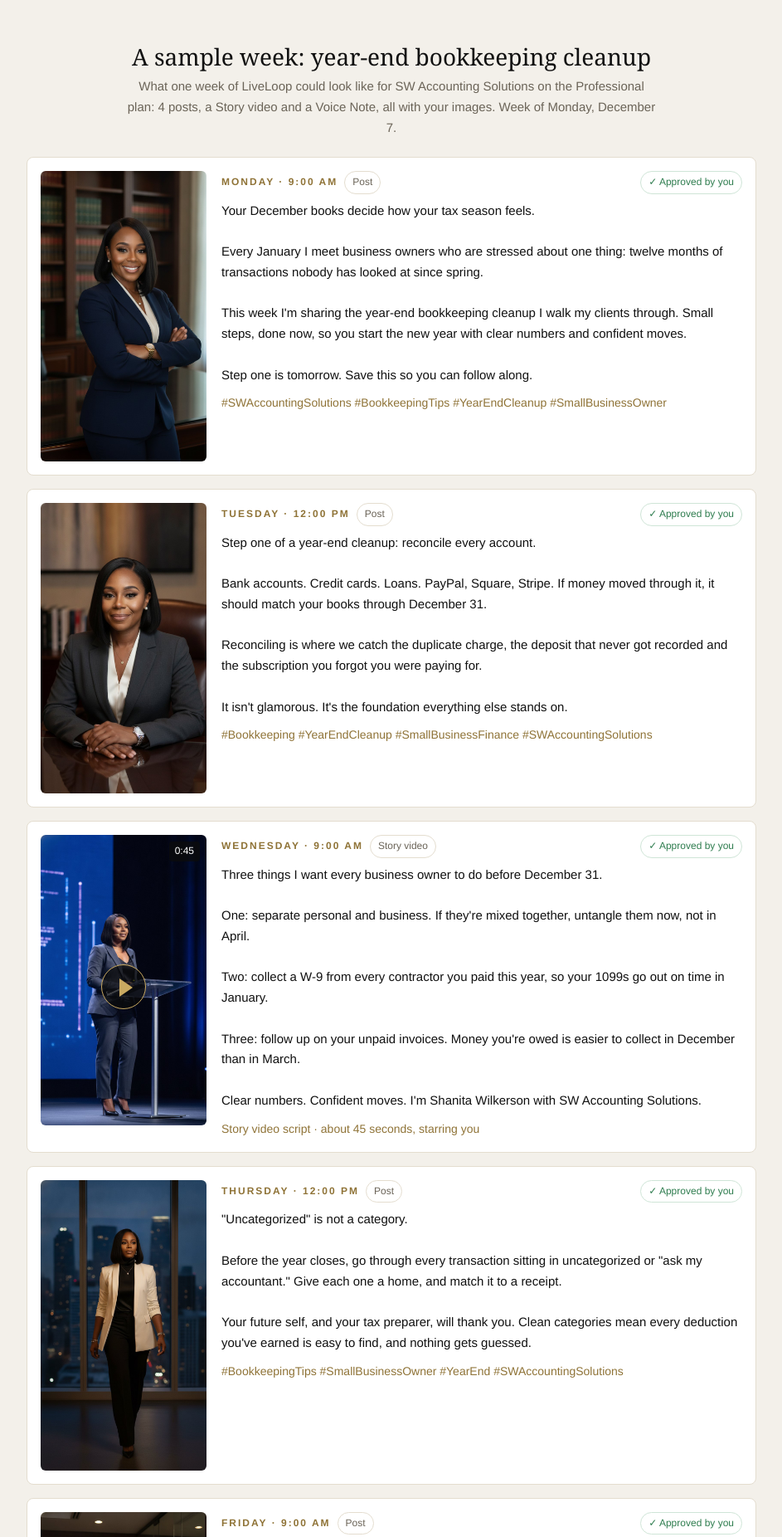
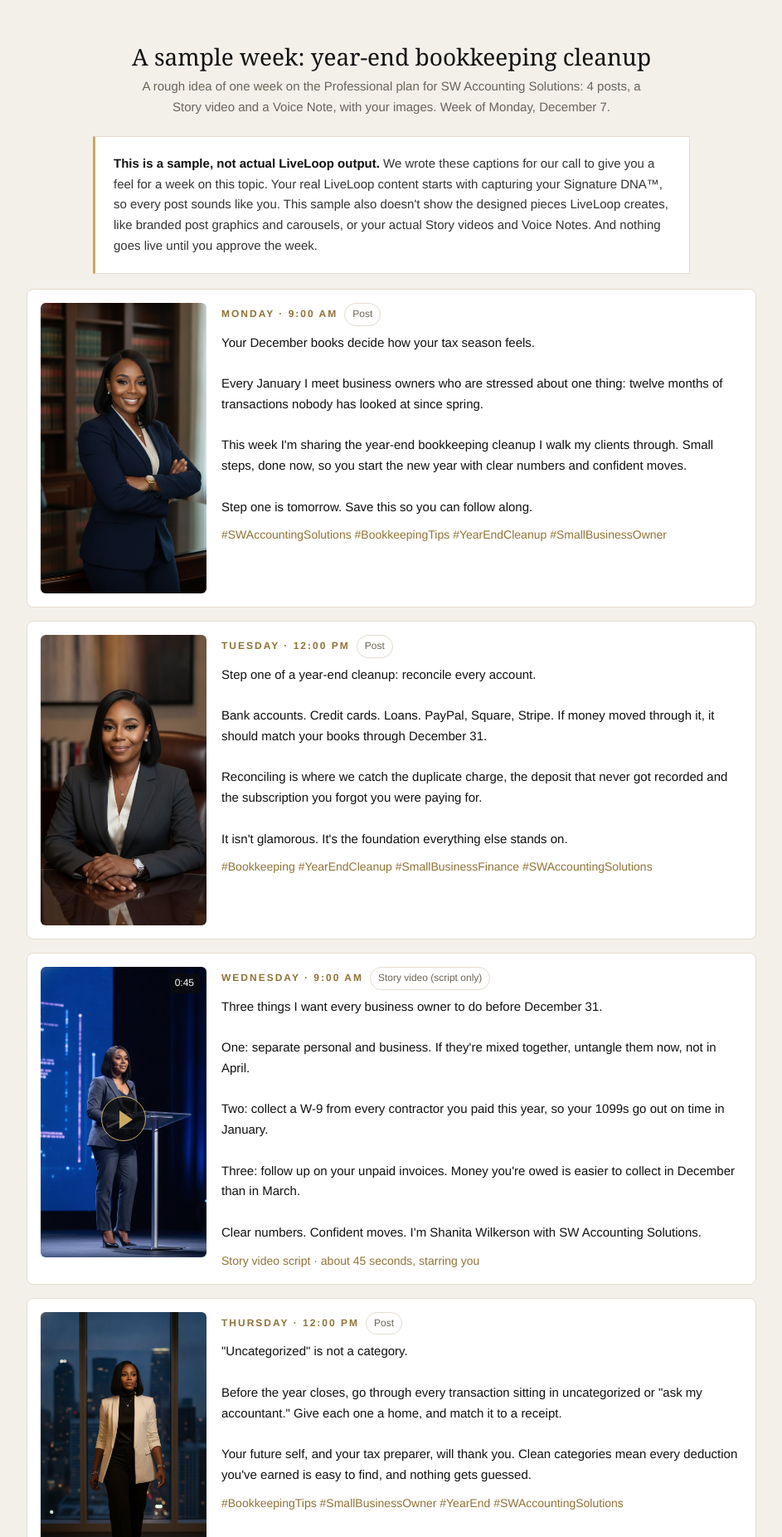
Before and after one commit to Signaturebrandmarketing/signature-assets, a plain HTML site: page watch/liveloop-shanita/index.html in a window 1280 px wide. Shown: the part 3960-5812 px from the top of the page at 83% size, without its empty margins (168-1111 px from the left). Drawn offline with Linux system fonts and the light colour scheme.

Commit message:
Shanita kit: sample week labeled as a sample (not LiveLoop output; DNA, designed graphics and carousels not shown); remove 'Approved by you' tags
Co-Authored-By: Claude Opus 5.5 <noreply@anthropic.com>

```diff
--- a/watch/liveloop-shanita/index.html
+++ b/watch/liveloop-shanita/index.html
@@ -43,6 +43,7 @@ video{display:block;width:100%;height:auto;background:#000}
 .wave{display:flex;align-items:center;gap:3px;height:26px;margin:0 0 10px}
 .wave i{display:block;width:3px;background:var(--gold);border-radius:2px}
 .note{max-width:640px;margin:18px auto 0;font-size:14px;color:var(--muted);text-align:center}
+.disclaimer{margin:0 auto 18px;max-width:720px}.disclaimer p{margin:0;color:var(--body);font-size:15px}.disclaimer b{color:var(--ink)}
 .links{display:grid;gap:12px}
 .links .box{margin:0}
 .links code{display:block;font-size:15px;color:var(--ink);overflow-wrap:anywhere;margin:0 0 4px}
@@ -91,13 +92,14 @@ video{display:block;width:100%;height:auto;background:#000}
 
 <section id="week">
 <h2>A sample week: year-end bookkeeping cleanup</h2>
-<p class="sub">What one week of LiveLoop could look like for SW Accounting Solutions on the Professional plan: 4 posts, a Story video and a Voice Note, all with your images. Week of Monday, December 7.</p>
+<p class="sub">A rough idea of one week on the Professional plan for SW Accounting Solutions: 4 posts, a Story video and a Voice Note, with your images. Week of Monday, December 7.</p>
+<div class="box disclaimer"><p><b>This is a sample, not actual LiveLoop output.</b> We wrote these captions for our call to give you a feel for a week on this topic. Your real LiveLoop content starts with capturing your Signature DNA&trade;, so every post sounds like you. This sample also doesn't show the designed pieces LiveLoop creates, like branded post graphics and carousels, or your actual Story videos and Voice Notes. And nothing goes live until you approve the week.</p></div>
 <div class="week">
 
 <article class="day">
 <img src="week-mon.jpg" width="768" height="1344" loading="lazy" alt="Shanita in a navy suit, arms crossed, smiling in a wood-paneled office.">
 <div>
-<div class="meta"><span class="when">Monday &middot; 9:00 AM</span><span class="kind">Post</span><span class="ok">&#10003; Approved by you</span></div>
+<div class="meta"><span class="when">Monday &middot; 9:00 AM</span><span class="kind">Post</span></div>
 <p class="cap">Your December books decide how your tax season feels.
 
 Every January I meet business owners who are stressed about one thing: twelve months of transactions nobody has looked at since spring.
@@ -112,7 +114,7 @@ Step one is tomorrow. Save this so you can follow along.</p>
 <article class="day">
 <img src="week-tue.jpg" width="768" height="1344" loading="lazy" alt="Shanita in a charcoal suit, seated at a polished desk, smiling at the camera.">
 <div>
-<div class="meta"><span class="when">Tuesday &middot; 12:00 PM</span><span class="kind">Post</span><span class="ok">&#10003; Approved by you</span></div>
+<div class="meta"><span class="when">Tuesday &middot; 12:00 PM</span><span class="kind">Post</span></div>
 <p class="cap">Step one of a year-end cleanup: reconcile every account.
 
 Bank accounts. Credit cards. Loans. PayPal, Square, Stripe. If money moved through it, it should match your books through December 31.
@@ -127,7 +129,7 @@ It isn't glamorous. It's the foundation everything else stands on.</p>
 <article class="day">
 <div class="thumb"><img src="week-wed.jpg" width="768" height="1344" loading="lazy" alt="Shanita speaking at a glass podium on a stage."><span class="play" aria-hidden="true"></span><span class="dur">0:45</span></div>
 <div>
-<div class="meta"><span class="when">Wednesday &middot; 9:00 AM</span><span class="kind">Story video</span><span class="ok">&#10003; Approved by you</span></div>
+<div class="meta"><span class="when">Wednesday &middot; 9:00 AM</span><span class="kind">Story video (script only)</span></div>
 <p class="cap">Three things I want every business owner to do before December 31.
 
 One: separate personal and business. If they're mixed together, untangle them now, not in April.
@@ -144,7 +146,7 @@ Clear numbers. Confident moves. I'm Shanita Wilkerson with SW Accounting Solutio
 <article class="day">
 <img src="week-thu.jpg" width="768" height="1344" loading="lazy" alt="Shanita in a cream blazer walking past a window with a city skyline at dusk.">
 <div>
-<div class="meta"><span class="when">Thursday &middot; 12:00 PM</span><span class="kind">Post</span><span class="ok">&#10003; Approved by you</span></div>
+<div class="meta"><span class="when">Thursday &middot; 12:00 PM</span><span class="kind">Post</span></div>
 <p class="cap">"Uncategorized" is not a category.
 
 Before the year closes, go through every transaction sitting in uncategorized or "ask my accountant." Give each one a home, and match it to a receipt.
@@ -157,7 +159,7 @@ Your future self, and your tax preparer, will thank you. Clean categories mean e
 <article class="day">
 <img src="week-fri.jpg" width="768" height="1344" loading="lazy" alt="Shanita in a charcoal suit walking through her office with a leather folio.">
 <div>
-<div class="meta"><span class="when">Friday &middot; 9:00 AM</span><span class="kind">Post</span><span class="ok">&#10003; Approved by you</span></div>
+<div class="meta"><span class="when">Friday &middot; 9:00 AM</span><span class="kind">Post</span></div>
 <p class="cap">This week we cleaned up the year: reconciled accounts, categorized transactions, gathered W-9s and followed up on unpaid invoices.
 
 If that list feels like a lot, you don't have to do it alone. Year-end cleanup is exactly what we do at SW Accounting Solutions, so you walk into the new year with books you trust.
@@ -172,7 +174,7 @@ Clear numbers. Confident moves.</p>
 <article class="day">
 <img src="week-vn.jpg" width="768" height="1344" loading="lazy" alt="Shanita in a charcoal turtleneck dress, seated and smiling against a dark backdrop.">
 <div>
-<div class="meta"><span class="when">Thursday &middot; 6:00 PM</span><span class="kind">Voice Note</span><span class="ok">&#10003; Approved by you</span></div>
+<div class="meta"><span class="when">Thursday &middot; 6:00 PM</span><span class="kind">Voice Note (script only)</span></div>
 <div class="wave" aria-hidden="true"><i style="height:30%"></i><i style="height:60%"></i><i style="height:90%"></i><i style="height:50%"></i><i style="height:75%"></i><i style="height:40%"></i><i style="height:100%"></i><i style="height:55%"></i><i style="height:80%"></i><i style="height:35%"></i><i style="height:65%"></i><i style="height:45%"></i><i style="height:85%"></i><i style="height:30%"></i><i style="height:60%"></i><i style="height:40%"></i><i style="height:70%"></i><i style="height:25%"></i></div>
 <p class="cap">Hi, it's Shanita. Quick reminder before the holidays pull you away: block one hour this week for your books. Reconcile one account. Just one. You'll be amazed how much lighter January feels.</p>
 <p class="tags">Voice Note script &middot; your photo with your own voice, about 15 seconds</p>
@@ -180,7 +182,7 @@ Clear numbers. Confident moves.</p>
 </article>
 
 </div>
-<p class="note">This sample was written for our call. Your real posts are written from your Signature DNA, in your own voice, and nothing goes live until you approve the week.</p>
+<p class="note">A sample for our call, not actual LiveLoop output. We&rsquo;ll walk through how the real thing works for you.</p>
 </section>
 
 <section id="links">
```
